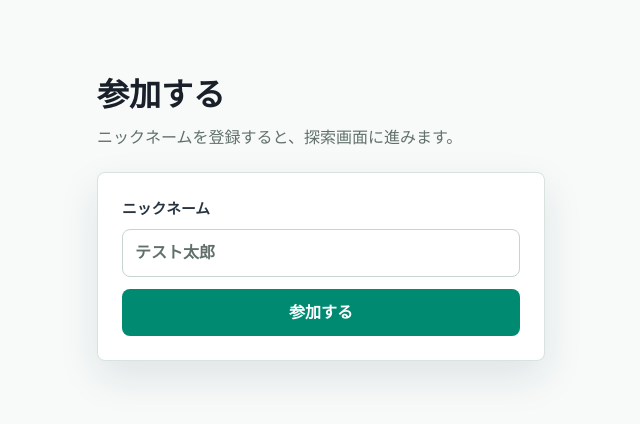
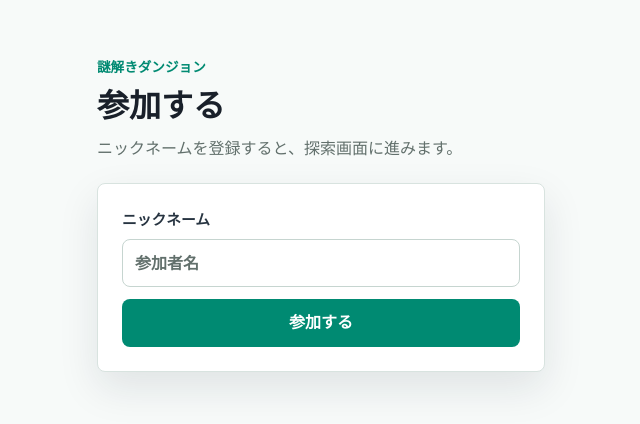
Before and after one commit to coral-35/nazoroom, a Next.js app: page /events/1/join in a window 1280 px wide. Shown: the part 186-610 px from the top of the page, without its empty margins (319-959 px from the left). Built offline with nearby package versions, Linux system fonts and the light colour scheme.

Commit message:
Update join page title and placeholder

```diff
--- a/app/events/[eventId]/join/page.tsx
+++ b/app/events/[eventId]/join/page.tsx
@@ -12,6 +12,7 @@ export default async function JoinPage({ params }: JoinPageProps) {
   return (
     <main className="page-shell page-shell--center">
       <div>
+        <p className="kicker">謎解きダンジョン</p>
         <h1 className="page-title">参加する</h1>
         <p className="lead">
           ニックネームを登録すると、探索画面に進みます。
--- a/app/join/page.tsx
+++ b/app/join/page.tsx
@@ -9,6 +9,7 @@ export default async function JoinPage() {
   return (
     <main className="page-shell page-shell--center">
       <div>
+        <p className="kicker">謎解きダンジョン</p>
         <h1 className="page-title">参加する</h1>
         <p className="lead">
           ニックネームを登録すると、探索画面に進みます。
--- a/components/player/JoinForm.tsx
+++ b/components/player/JoinForm.tsx
@@ -84,7 +84,7 @@ export function JoinForm({
           onChange={(event) => setNickname(event.target.value)}
           maxLength={32}
           className="input"
-          placeholder="テスト太郎"
+          placeholder="参加者名"
           autoComplete="nickname"
         />
       </label>
```
